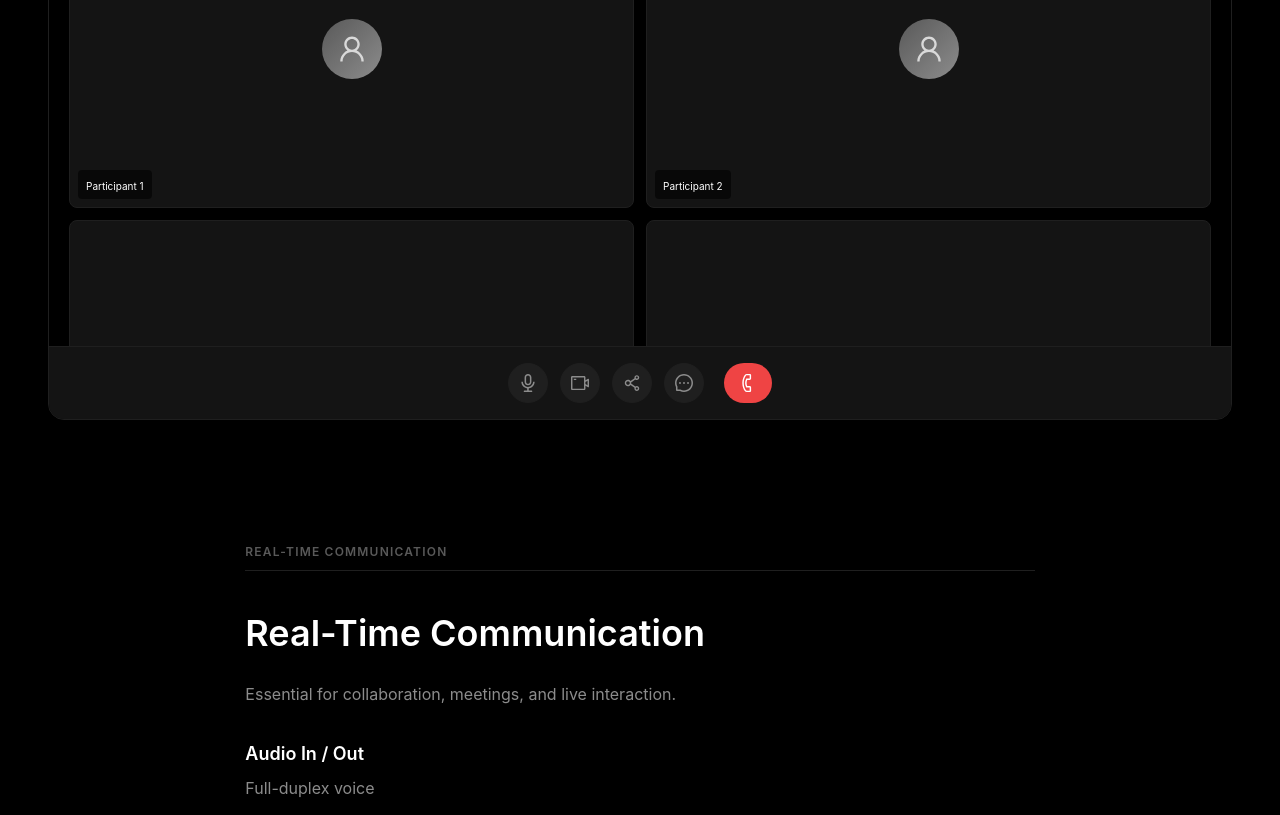
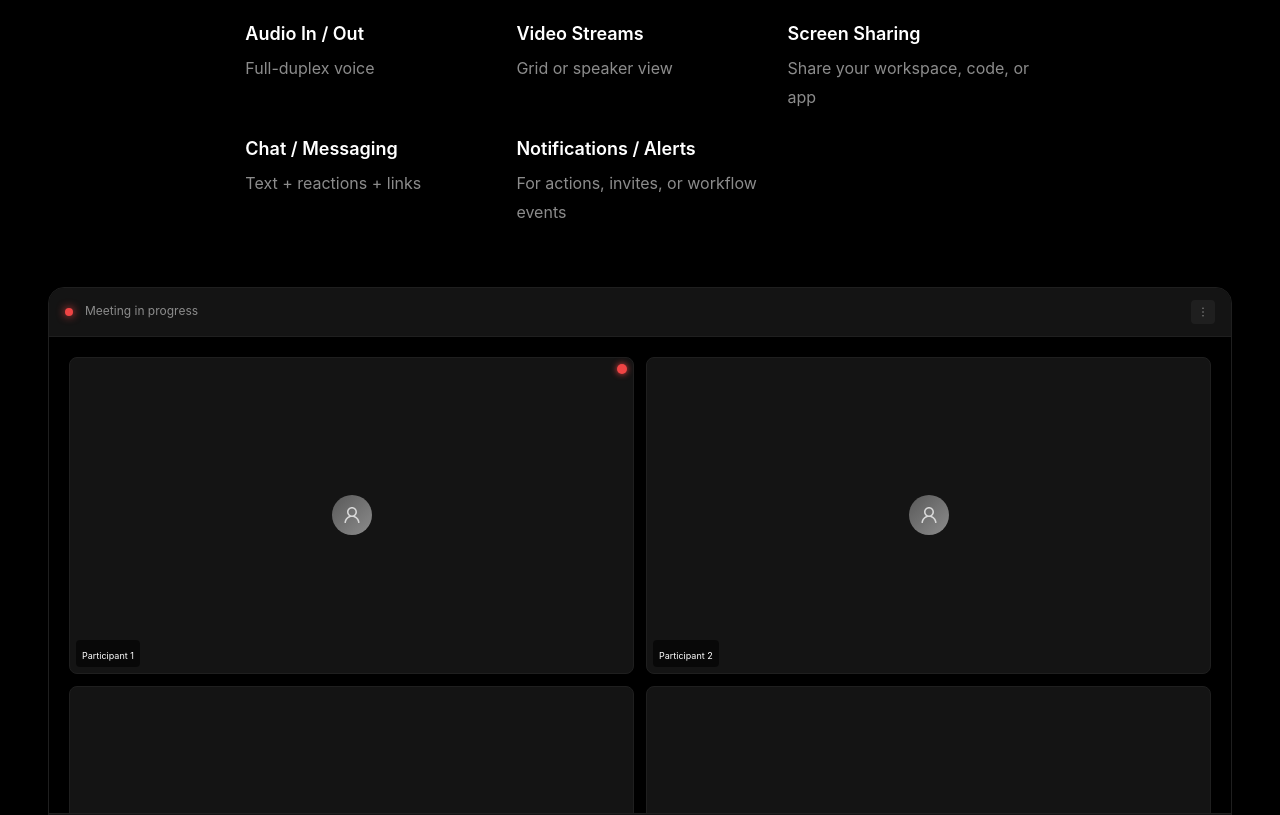
Before and after one commit to oldwestsolutions/oldoldwest, a Next.js app: page / in a window 1280 px wide. Shown: the part 2080-2895 px from the top of the page. Built offline with nearby package versions, Linux system fonts and the light colour scheme.

Commit message:
Move REAL-TIME COMMUNICATION above illustration, make participant cards smaller, and change content layout to horizontal

```diff
--- a/src/app/page.tsx
+++ b/src/app/page.tsx
@@ -358,13 +358,8 @@ export default function Home() {
           background: '#000000',
           padding: isMobile ? '60px 24px' : '120px 48px'
         }}>
-          {/* Full-width illustration */}
-          <div style={{ marginBottom: isMobile ? '60px' : '120px' }}>
-            <GoogleMeetsUI variant="communication" participants={4} showChat={true} showControls={true} />
-          </div>
-
-          {/* Content below illustration */}
-          <Row justify="center" style={{ width: '100%' }}>
+          {/* Content above illustration */}
+          <Row justify="center" style={{ width: '100%', marginBottom: isMobile ? '40px' : '60px' }}>
             <Col xs={24} lg={20} xl={16}>
               <Text style={{ fontSize: 12, color: '#595959', letterSpacing: '0.1em', textTransform: 'uppercase', fontWeight: 600 }}>
                 REAL-TIME COMMUNICATION
@@ -378,7 +373,8 @@ export default function Home() {
                 Essential for collaboration, meetings, and live interaction.
               </Paragraph>
 
-              <Space direction="vertical" size="large" style={{ width: '100%' }}>
+              <Row gutter={[24, 24]}>
+                <Col xs={24} sm={12} md={8} lg={8}>
                   <div>
                     <Title level={4} style={{ color: '#ffffff', marginBottom: 8, fontSize: 18, fontWeight: 600 }}>
                       Audio In / Out
@@ -387,7 +383,9 @@ export default function Home() {
                       Full-duplex voice
                     </Paragraph>
                   </div>
+                </Col>
 
+                <Col xs={24} sm={12} md={8} lg={8}>
                   <div>
                     <Title level={4} style={{ color: '#ffffff', marginBottom: 8, fontSize: 18, fontWeight: 600 }}>
                       Video Streams
@@ -396,7 +394,9 @@ export default function Home() {
                       Grid or speaker view
                     </Paragraph>
                   </div>
+                </Col>
 
+                <Col xs={24} sm={12} md={8} lg={8}>
                   <div>
                     <Title level={4} style={{ color: '#ffffff', marginBottom: 8, fontSize: 18, fontWeight: 600 }}>
                       Screen Sharing
@@ -405,7 +405,9 @@ export default function Home() {
                       Share your workspace, code, or app
                     </Paragraph>
                   </div>
+                </Col>
 
+                <Col xs={24} sm={12} md={8} lg={8}>
                   <div>
                     <Title level={4} style={{ color: '#ffffff', marginBottom: 8, fontSize: 18, fontWeight: 600 }}>
                       Chat / Messaging
@@ -414,7 +416,9 @@ export default function Home() {
                       Text + reactions + links
                     </Paragraph>
                   </div>
+                </Col>
 
+                <Col xs={24} sm={12} md={8} lg={8}>
                   <div>
                     <Title level={4} style={{ color: '#ffffff', marginBottom: 8, fontSize: 18, fontWeight: 600 }}>
                       Notifications / Alerts
@@ -423,9 +427,15 @@ export default function Home() {
                       For actions, invites, or workflow events
                     </Paragraph>
                   </div>
-              </Space>
                 </Col>
               </Row>
+            </Col>
+          </Row>
+
+          {/* Full-width illustration */}
+          <div>
+            <GoogleMeetsUI variant="communication" participants={4} showChat={true} showControls={true} />
+          </div>
         </section>
 
         {/* Verified Identity */}
--- a/src/components/GoogleMeetsUI.tsx
+++ b/src/components/GoogleMeetsUI.tsx
@@ -245,38 +245,38 @@ export default function GoogleMeetsUI({
                   aspectRatio: '16/9'
                 }}>
                   <div style={{
-                    width: 60,
-                    height: 60,
+                    width: 40,
+                    height: 40,
                     borderRadius: '50%',
                     background: 'linear-gradient(135deg, #595959 0%, #8c8c8c 100%)',
                     display: 'flex',
                     alignItems: 'center',
                     justifyContent: 'center'
                   }}>
-                    <UserOutlined style={{ fontSize: 28, color: '#d9d9d9' }} />
+                    <UserOutlined style={{ fontSize: 18, color: '#d9d9d9' }} />
                   </div>
                   <div style={{
                     position: 'absolute',
-                    bottom: 8,
-                    left: 8,
+                    bottom: 6,
+                    left: 6,
                     background: 'rgba(0, 0, 0, 0.6)',
-                    padding: '4px 8px',
+                    padding: '3px 6px',
                     borderRadius: 4
                   }}>
-                    <Text style={{ color: '#ffffff', fontSize: 10 }}>
+                    <Text style={{ color: '#ffffff', fontSize: 9 }}>
                       Participant {idx + 1}
                     </Text>
                   </div>
                   {idx === 0 && (
                     <div style={{
                       position: 'absolute',
-                      top: 8,
-                      right: 8,
+                      top: 6,
+                      right: 6,
                       background: '#ef4444',
                       borderRadius: '50%',
-                      width: 12,
-                      height: 12,
-                      boxShadow: '0 0 8px #ef4444'
+                      width: 10,
+                      height: 10,
+                      boxShadow: '0 0 6px #ef4444'
                     }}></div>
                   )}
                 </div>
```
Lines whose indentation alone changed are shown as unchanged.
